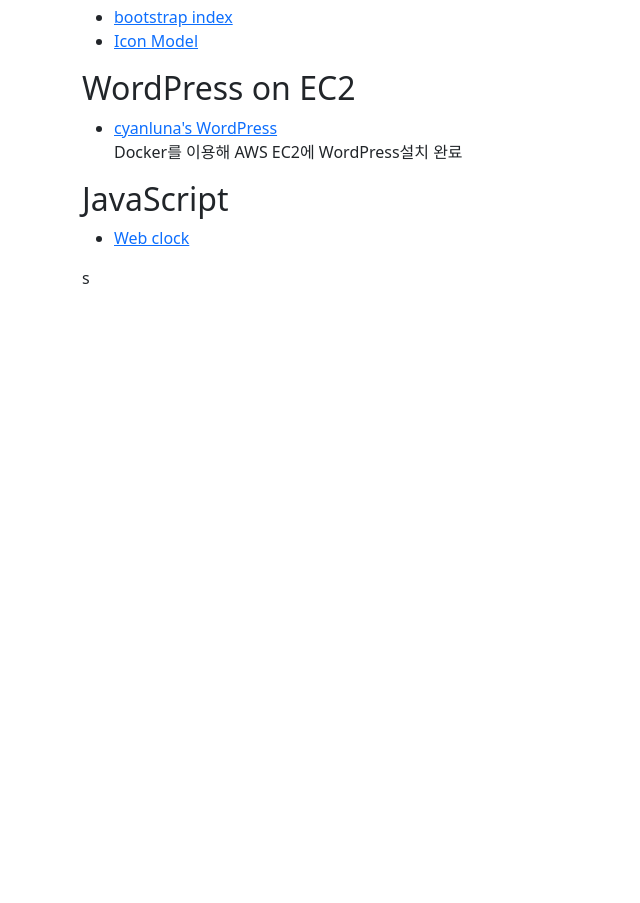
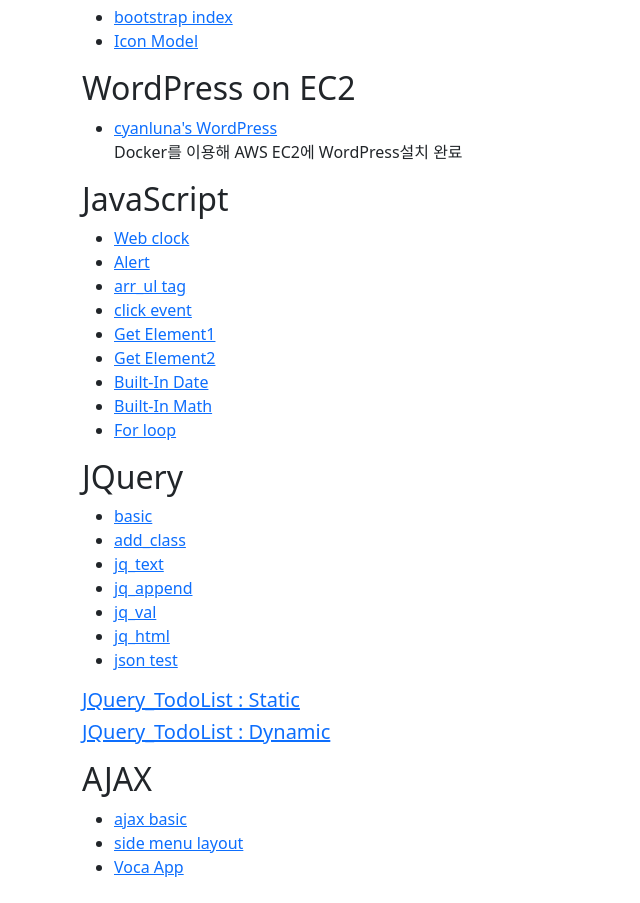
Before and after one commit to gerald-park/YanaduProgramming, a plain HTML site: page GeraldPark/index.html in a window 1280 px wide. Shown: the part 654-1557 px from the top of the page, without its empty margins (0-640 px from the left). Before the commit the page ends 944 px from the top, so only its background shows below. Drawn offline with nearby package versions, Linux system fonts and the light colour scheme.

Commit message:
update index items

```diff
--- a/GeraldPark/index.html
+++ b/GeraldPark/index.html
@@ -58,6 +58,38 @@
         <h2>JavaScript</h2>
         <ul class="list">
             <li><a href="Project1_HTMLtoWebApp/Javascript/web_clock.html">Web clock</a></li>
+            <li><a href="Project1_HTMLtoWebApp/Javascript/alert.html">Alert</a></li>
+            <li><a href="Project1_HTMLtoWebApp/Javascript/arr_ul.html">arr_ul tag</a></li>
+            <li><a href="Project1_HTMLtoWebApp/Javascript/event.html">click event</a></li>
+            <li><a href="Project1_HTMLtoWebApp/Javascript/getElement1.html">Get Element1</a></li>
+            <li><a href="Project1_HTMLtoWebApp/Javascript/getElement2.html">Get Element2</a></li>
+            <li><a href="Project1_HTMLtoWebApp/Javascript/builtin_date.html">Built-In Date</a></li>
+            <li><a href="Project1_HTMLtoWebApp/Javascript/builtin_Math.html">Built-In Math</a></li>
+            <li><a href="Project1_HTMLtoWebApp/Javascript/for.html">For loop</a></li>
         </ul>
     </div>
-</body>s
+    <div class="mb-3" id="JQuery">
+        <h2>JQuery</h2>
+        <ul class="list">
+            <li><a href="Project1_HTMLtoWebApp/JQuery/basic.html">basic</a></li>
+            <li><a href="Project1_HTMLtoWebApp/JQuery/jq_addClass.html">add_class</a></li>
+            <li><a href="Project1_HTMLtoWebApp/JQuery/jq_text.html">jq_text</a></li>
+            <li><a href="Project1_HTMLtoWebApp/JQuery/jq_append.html">jq_append</a></li>
+            <li><a href="Project1_HTMLtoWebApp/JQuery/jq_val.html">jq_val</a></li>
+            <li><a href="Project1_HTMLtoWebApp/JQuery/jq_html.html">jq_html</a></li>
+            <li><a href="Project1_HTMLtoWebApp/JQuery_TodoList/json_test/json_test.html">json test</a></li>
+        </ul>
+        <h5><a href="Project1_HTMLtoWebApp/JQuery_TodoList/static/todo.html">JQuery_TodoList : Static</a></h5>
+        <h5><a href="Project1_HTMLtoWebApp/JQuery_TodoList/dynamic/todo.html">JQuery_TodoList : Dynamic</a></h5>
+
+    </div>
+    <div class="mb-4" id="AJAX">
+        <h2>AJAX</h2>
+        <ul class="list">
+            <li><a href="Project1_HTMLtoWebApp/AJAX/ajax.html">ajax basic</a></li>
+            <li><a href="Project1_HTMLtoWebApp/AJAX/sidemenu_layout/index.html">side menu layout</a></li>
+            <li><a href="Project1_HTMLtoWebApp/AJAX/voca_app/index.html">Voca App</a></li>
+
+        </ul>
+    </div>
+</body>
```
